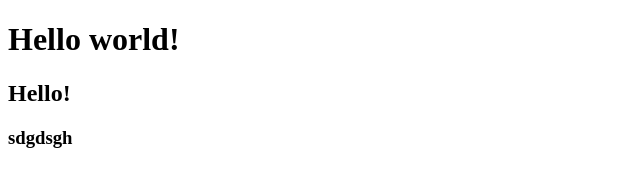
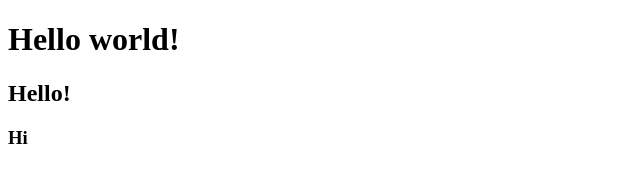
Before and after one commit to akbshka/projectTwo, a plain HTML site: page index.html in a window 1280 px wide. Shown: the full height of the page, 0-640 px from the left. Drawn offline with Linux system fonts and the light colour scheme.

Commit message:
posle mercha

```diff
--- a/index.html
+++ b/index.html
@@ -10,7 +10,7 @@
 
 		<h1>Hello world!</h1>
 		<h2>Hello!</h2>
-		<h3>sdgdsgh</h3>
+		<h3>Hi</h3>
 		<script src="js/script.js"></script>
 	</body>
 </html>
```
